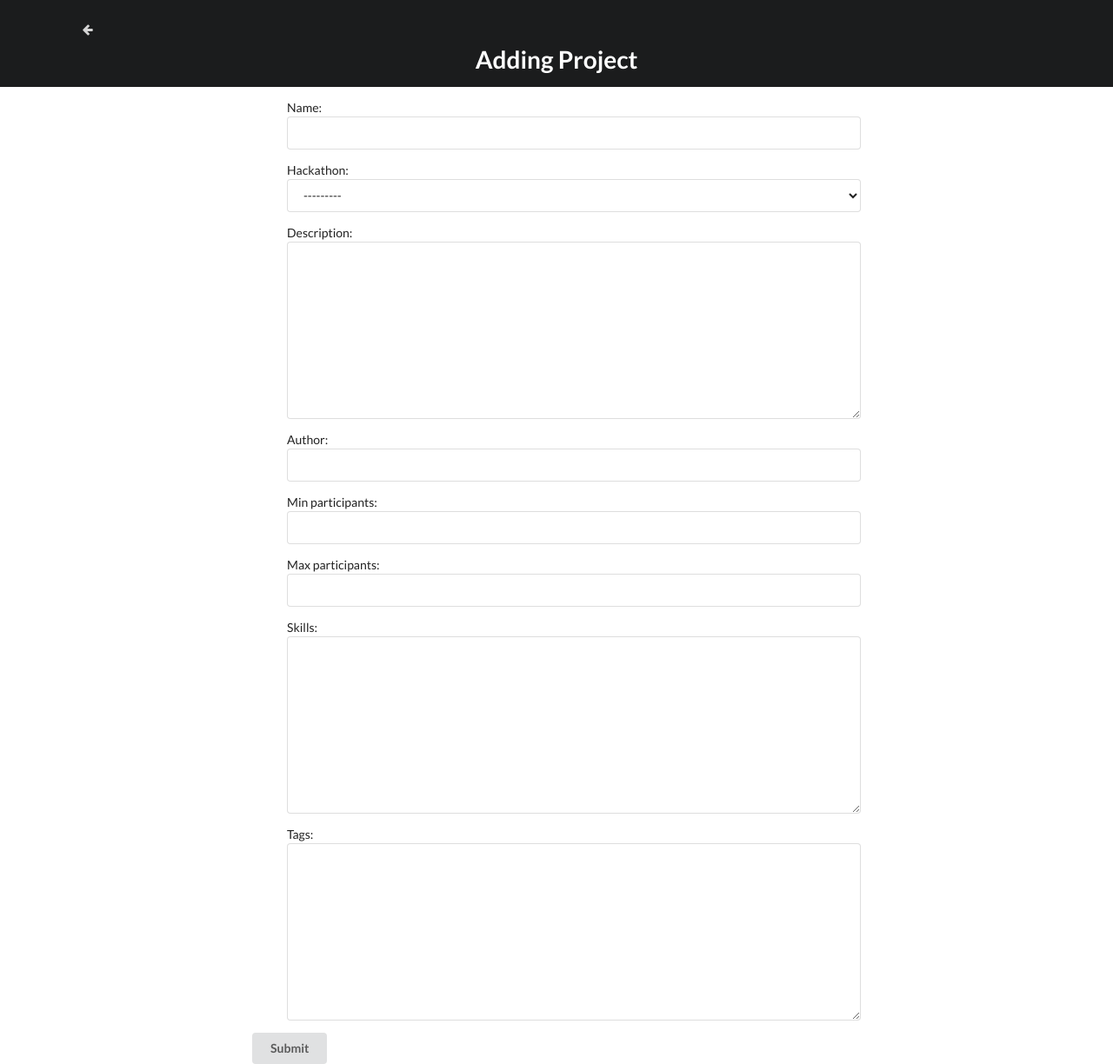
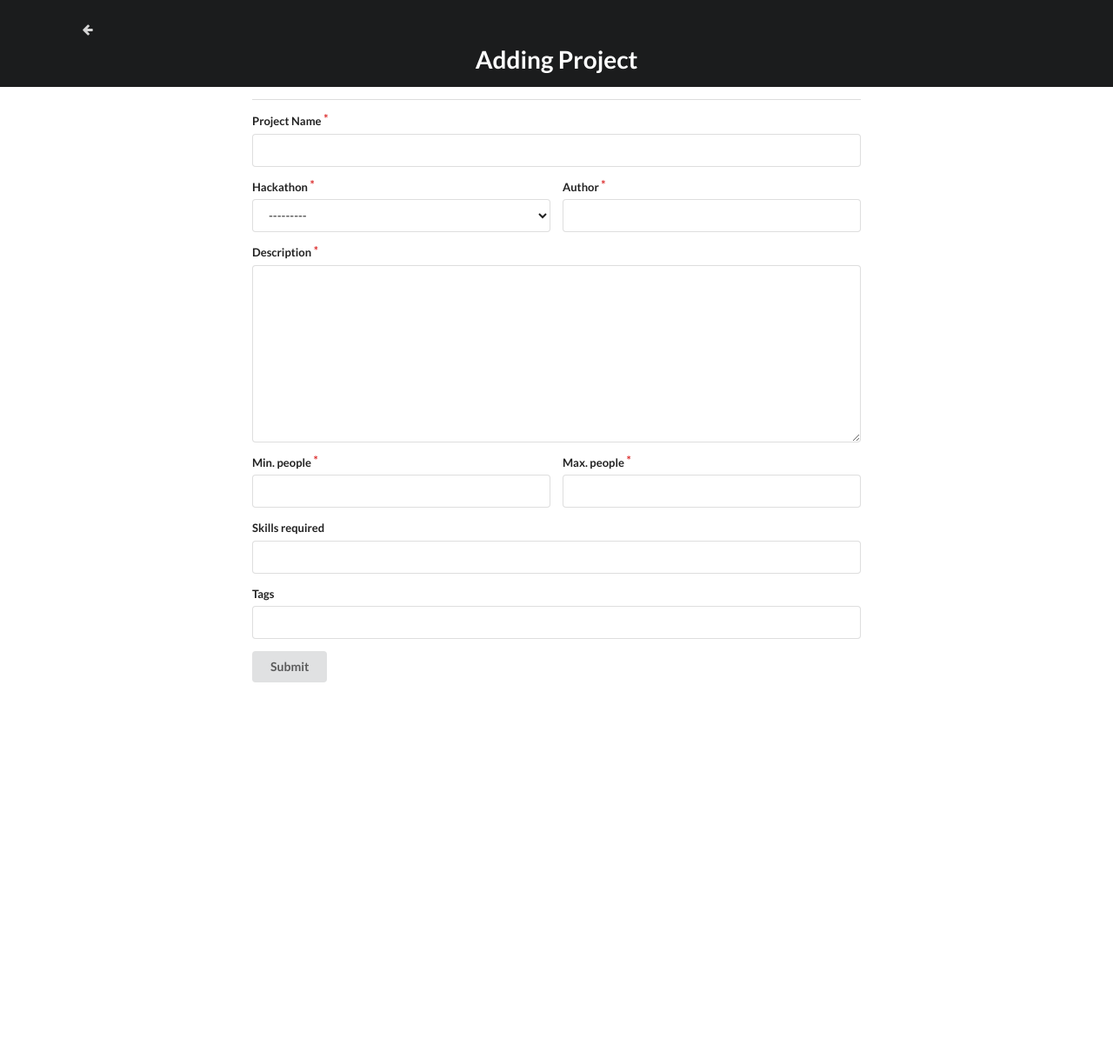
Before and after one commit to matthewbyrdold/hackathon, a Django app: page /add/ in a window 1280 px wide. Shown: the whole page at 87% size. After the commit the page ends 785 px from the top, so only its background shows below. Run offline with Django 3.2, Linux system fonts and the light colour scheme; tables that the repository leaves empty hold one stand-in row (values such as "Sample post"); parts of the project's set-up code (start-up, migrations or seed data) failed here and were passed over; some libraries are stand-ins or nearby versions.

Commit message:
Tidier layouts for add/edit project forms

```diff
--- a/projects/forms.py
+++ b/projects/forms.py
@@ -1,7 +1,16 @@
-from django.forms import ModelForm
+from django.forms import ModelForm, TextInput
+from django.utils.translation import ugettext_lazy as _
 from projects.models import Project
 
 class ProjectForm(ModelForm):
     class Meta:
         model  = Project
-        fields = ['name', 'hackathon', 'description', 'author', 'min_participants', 'max_participants', 'skills', 'tags']
+        fields = ('name', 'hackathon', 'description', 'author', 'min_participants', 'max_participants', 'skills', 'tags')
+        widgets = {
+            'skills': TextInput(),
+            'tags': TextInput(),
+        }
+        initial = {
+            'min_participants': 1,
+            'max_participants': 1,
+        }
--- a/projects/templates/projects/form_base.html
+++ b/projects/templates/projects/form_base.html
@@ -22,14 +22,51 @@
 
     {% if error_message %}<p><strong>{{ error_message }}</strong></p>{% endif %}
 
-    <form class="ui form" {% block form_attrs %}{% endblock %}>
+    <div class="ui divider"></div>
+
+    <form class="ui form middle aligned" {% block form_attrs %}{% endblock %}>
         {% csrf_token %}
         {% if form %}
-            <ul>
-            {{form.as_p}}
-            </ul>
+            <div class="required field">
+                <label>Project Name</label>
+                {{form.name}}
+            </div>
+            <div class="two fields">
+                <div class="required field">
+                    <label>Hackathon</label>
+                    {{ form.hackathon }}
+                </div>
+                <div class="required field">
+                    <label>Author</label>
+                    {{ form.author }}
+                </div>
+            </div>
+            <div class="required field">
+                <label>Description</label>
+                {{ form.description }}
+            </div>
+            <div class="two fields">
+                <div class="required field">
+                    <label>Min. people</label>
+                    {{ form.min_participants }}
+                </div>
+                <div class="required field">
+                    <label>Max. people</label>
+                    {{ form.max_participants }}
+                </div>
+            </div>
+            <div class="field">
+                <label>Skills required</label>
+                {{ form.skills }}
+            </div>
+            <div class="field">
+                <label>Tags</label>
+                {{ form.tags }}
+            </div>
+            <button class="ui button" type="submit">Submit</button>
+        {% else %}
+        Error loading form.
         {% endif %}
-        <button class="ui button" type="submit">Submit</button>
     </form>
 
 </div>
```
Also changed, not shown: projects/views.py (line endings or trailing spaces).
